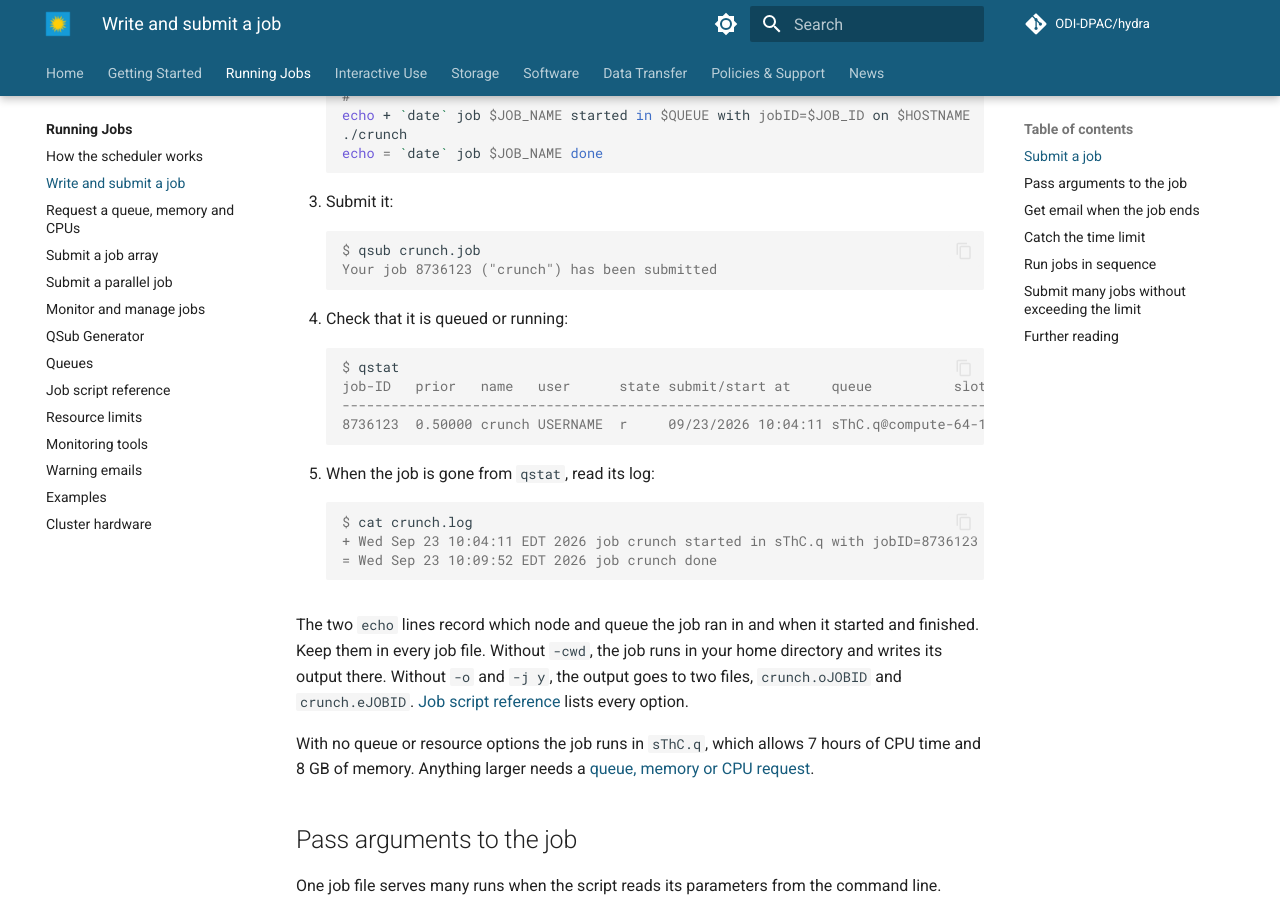
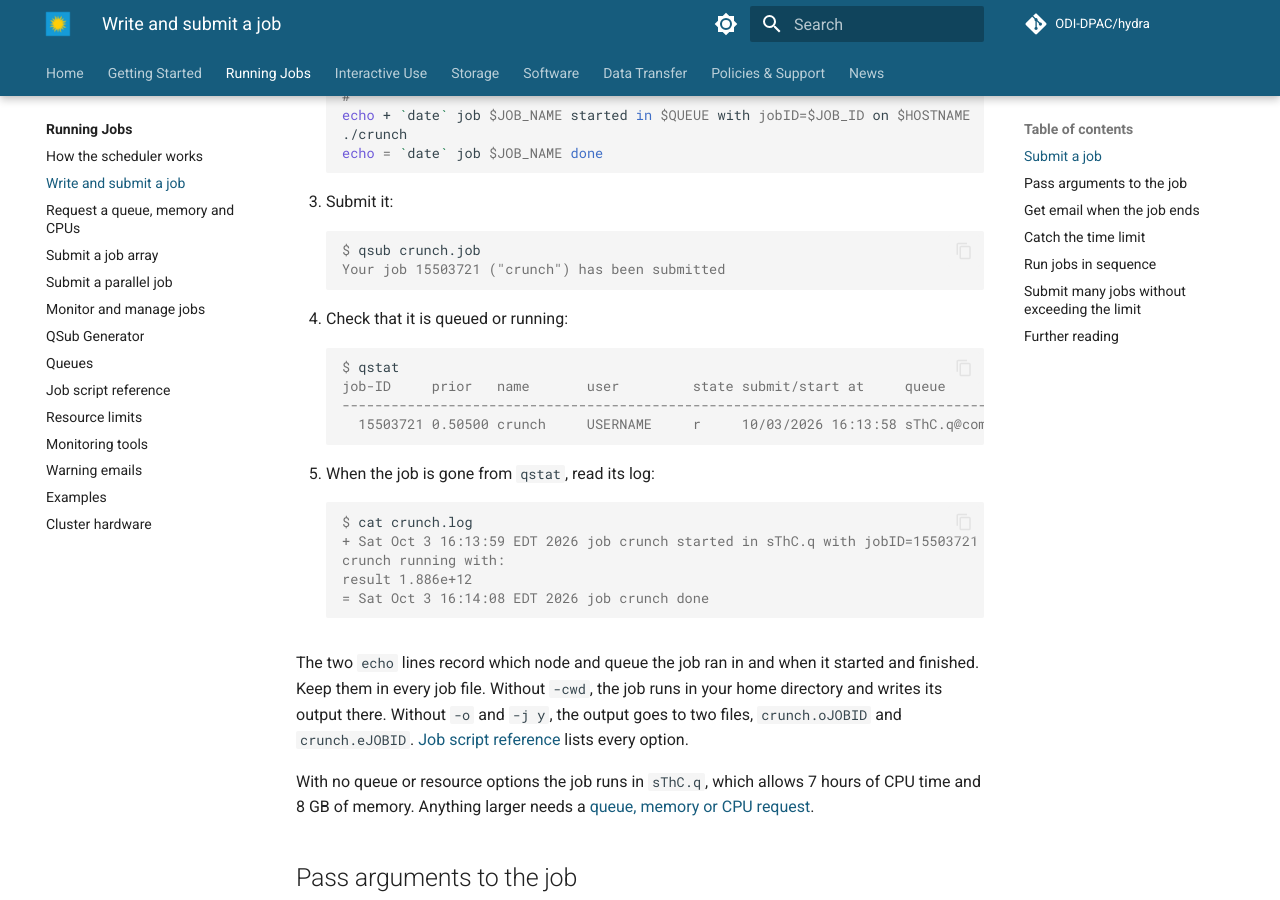
Before and after one commit to ODI-DPAC/hydra, an MkDocs documentation site: the page built from docs/jobs/submit.md, in a window 1280 px wide and 900 px high, scrolled down 634 px. Built offline with MkDocs 1.6.1 and Material for MkDocs 9.7.7, drawn with Linux system fonts in a browser that asks for light colours; comment, search, counter and statistics services are not loaded.

Commit message:
Review edits

````diff
--- a/docs/jobs/submit.md
+++ b/docs/jobs/submit.md
@@ -25,24 +25,26 @@ The simplest job runs a program on one CPU. It takes a job file, `qsub`, and an
 
     ```console
     $ qsub crunch.job
-    Your job 8736123 ("crunch") has been submitted
+    Your job 15503721 ("crunch") has been submitted
     ```
 
 4. Check that it is queued or running:
 
     ```console
     $ qstat
-    job-ID   prior   name   user      state submit/start at     queue          slots
-    ------------------------------------------------------------------------------------
-    8736123  0.50000 crunch USERNAME  r     09/23/2026 10:04:11 sThC.q@compute-64-11    1
+    job-ID     prior   name       user         state submit/start at     queue                          jclass                         slots ja-task-ID
+    ------------------------------------------------------------------------------------------------------------------------------------------------
+      15503721 0.50500 crunch     USERNAME     r     10/03/2026 16:13:58 sThC.q@compute-76-06.cm.cluste                                    1
     ```
 
 5. When the job is gone from `qstat`, read its log:
 
     ```console
     $ cat crunch.log
-    + Wed Sep 23 10:04:11 EDT 2026 job crunch started in sThC.q with jobID=8736123 on compute-64-11
-    = Wed Sep 23 10:09:52 EDT 2026 job crunch done
+    + Sat Oct 3 16:13:59 EDT 2026 job crunch started in sThC.q with jobID=15503721 on compute-76-06
+    crunch running with:
+    result 1.886e+12
+    = Sat Oct 3 16:14:08 EDT 2026 job crunch done
     ```
 
 The two `echo` lines record which node and queue the job ran in and when it started and finished. Keep them in every job file. Without `-cwd`, the job runs in your home directory and writes its output there. Without `-o` and `-j y`, the output goes to two files, `crunch.oJOBID` and `crunch.eJOBID`. [Job script reference](job-scripts.md) lists every option.
````
Also changed, not shown: docs/interactive/rstudio-node.md (+6 -2 lines), docs/jobs/job-scripts.md (+2 -2 lines).
